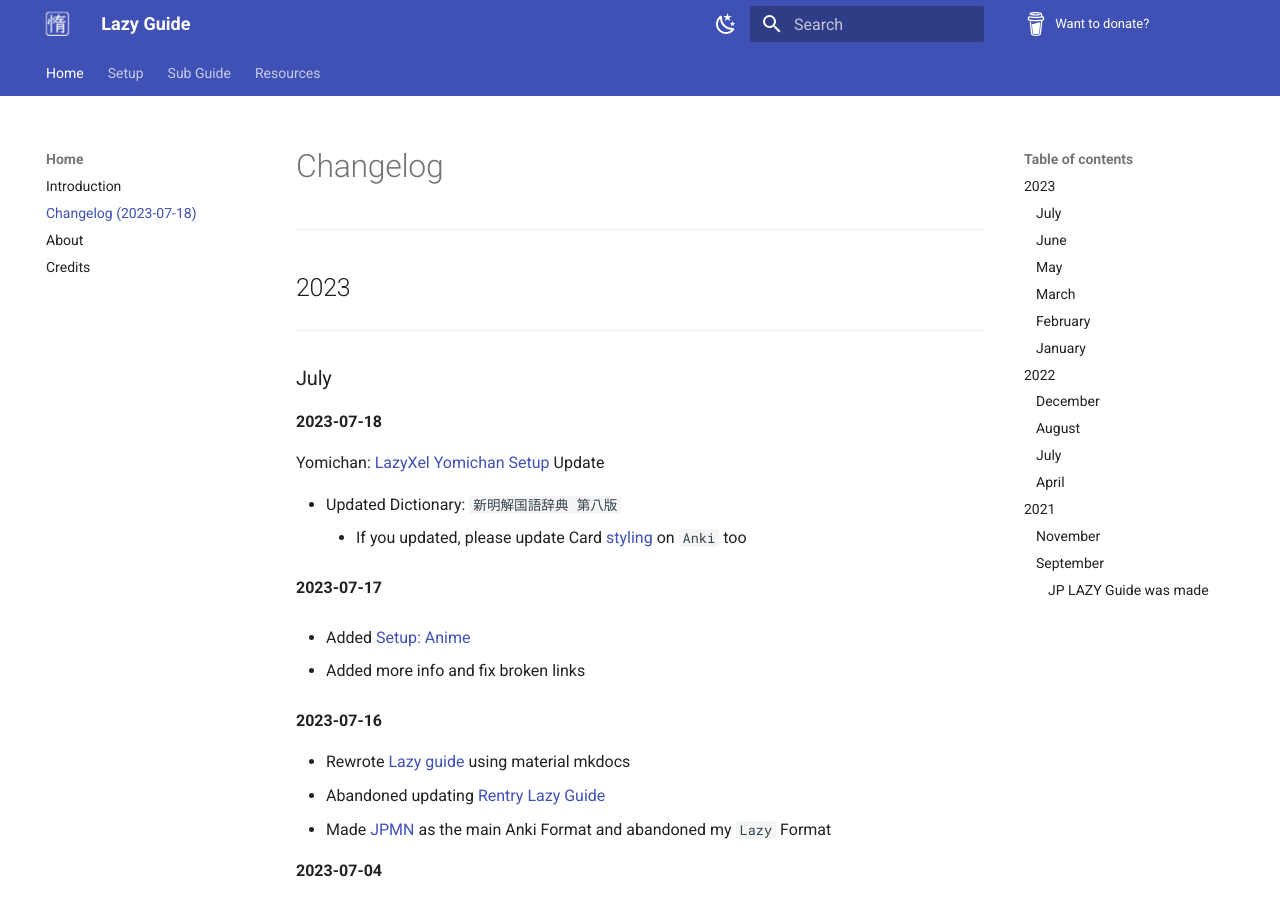
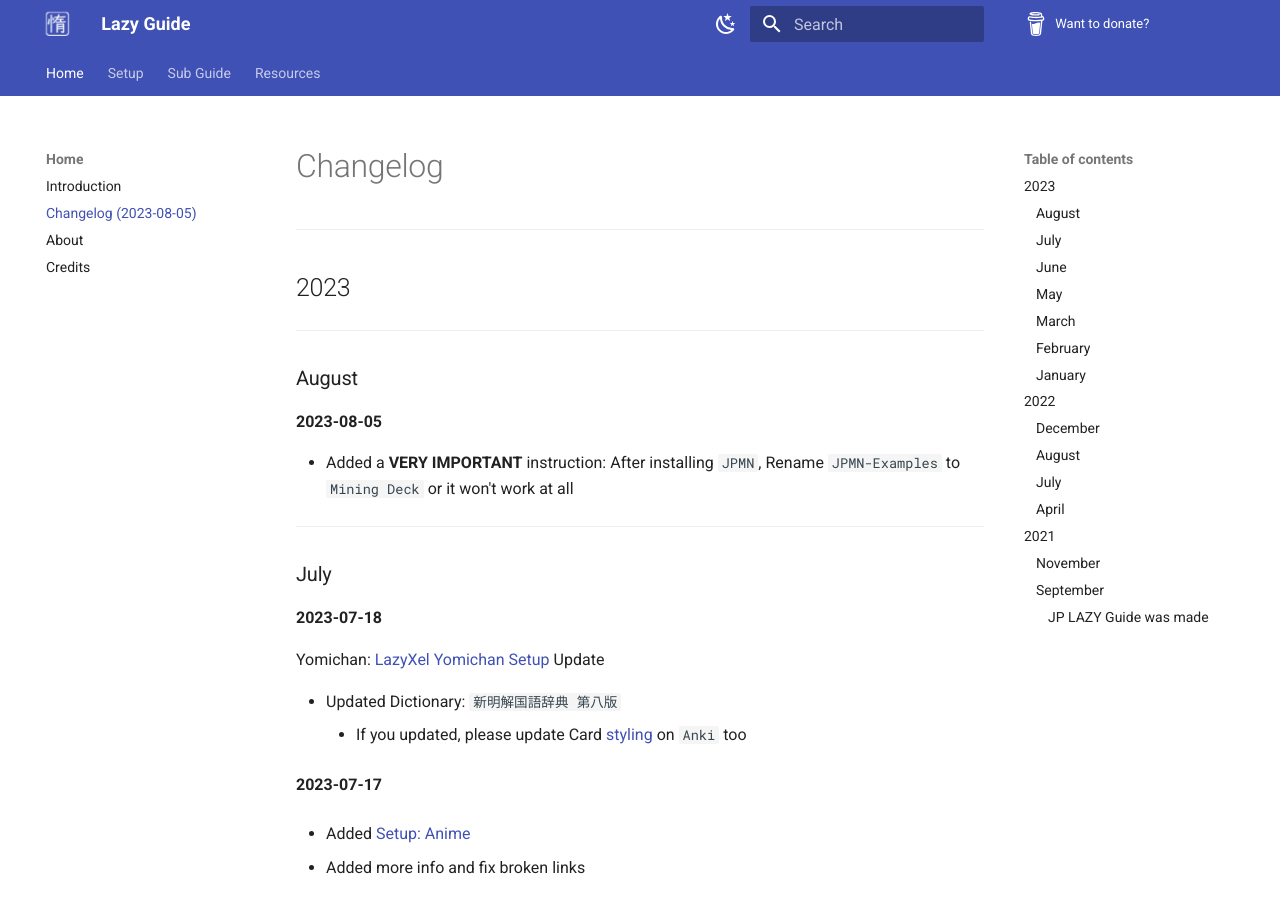
Before and after one commit to Xelieu/xelieu.github.io, an MkDocs documentation site: the page built from docs/jp-lazy-guide/changelog.md, in a window 1280 px wide and 900 px high. Built offline with MkDocs 1.6.1 and Material for MkDocs 9.7.7, drawn with Linux system fonts in a browser that asks for light colours.

Commit message:
$updated info

```diff
--- a/docs/jp-lazy-guide/changelog.md
+++ b/docs/jp-lazy-guide/changelog.md
@@ -7,6 +7,14 @@ hide:
 ---
 
 ## 2023
+
+---
+
+### August
+
+**2023-08-05**
+
+- Added a **VERY IMPORTANT** instruction: After installing `JPMN`, Rename `JPMN-Examples` to `Mining Deck` or it won't work at all
 
 ---
 
--- a/mkdocs.yml
+++ b/mkdocs.yml
@@ -7,7 +7,7 @@ repo_name: Want to donate?
 nav:
   - Home:
     - Introduction: 'jp-lazy-guide/index.md'
-    - Changelog (2023-07-18): 'jp-lazy-guide/changelog.md'
+    - Changelog (2023-08-05): 'jp-lazy-guide/changelog.md'
     - About: 'jp-lazy-guide/about.md'
     - Credits: 'jp-lazy-guide/credits.md'
   - Setup:
```
